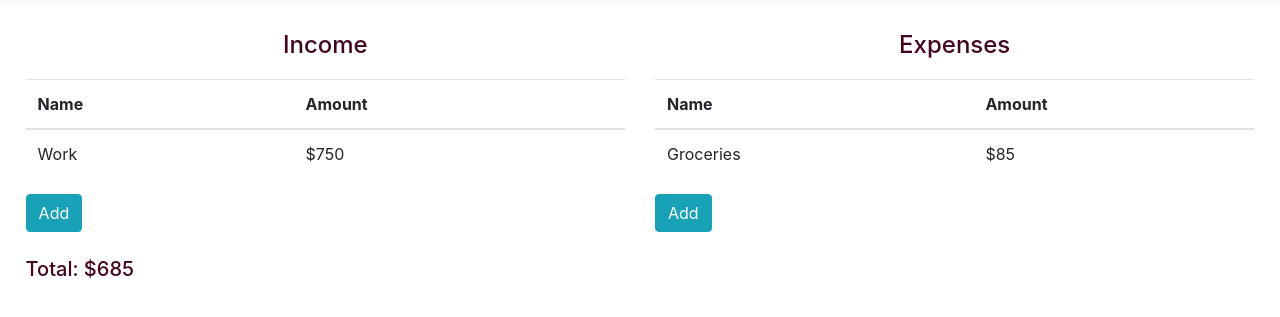
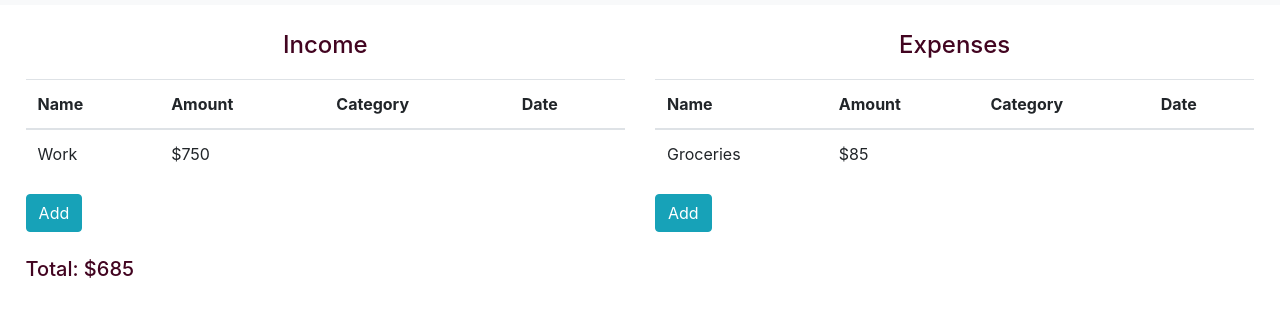
Before and after one commit to noa-barsky/4h3_final_project, a plain HTML site: page budget.html in a window 1280 px wide. Shown: the part 173-490 px from the top of the page. Drawn offline with nearby package versions, Linux system fonts and the light colour scheme.

Commit message:
add date and category to budget tables

```diff
--- a/budget.html
+++ b/budget.html
@@ -34,6 +34,8 @@
                           <tr>
                             <th scope="col">Name</th>
                             <th scope="col">Amount</th>
+                            <th scope="col">Category</th>
+                            <th scope="col">Date</th>
                           </tr>
                         </thead>
                         <tbody>
@@ -52,6 +54,8 @@
                           <tr>
                             <th scope="col">Name</th>
                             <th scope="col">Amount</th>
+                            <th scope="col">Category</th>
+                            <th scope="col">Date</th>
                           </tr>
                         </thead>
                         <tbody>
```
